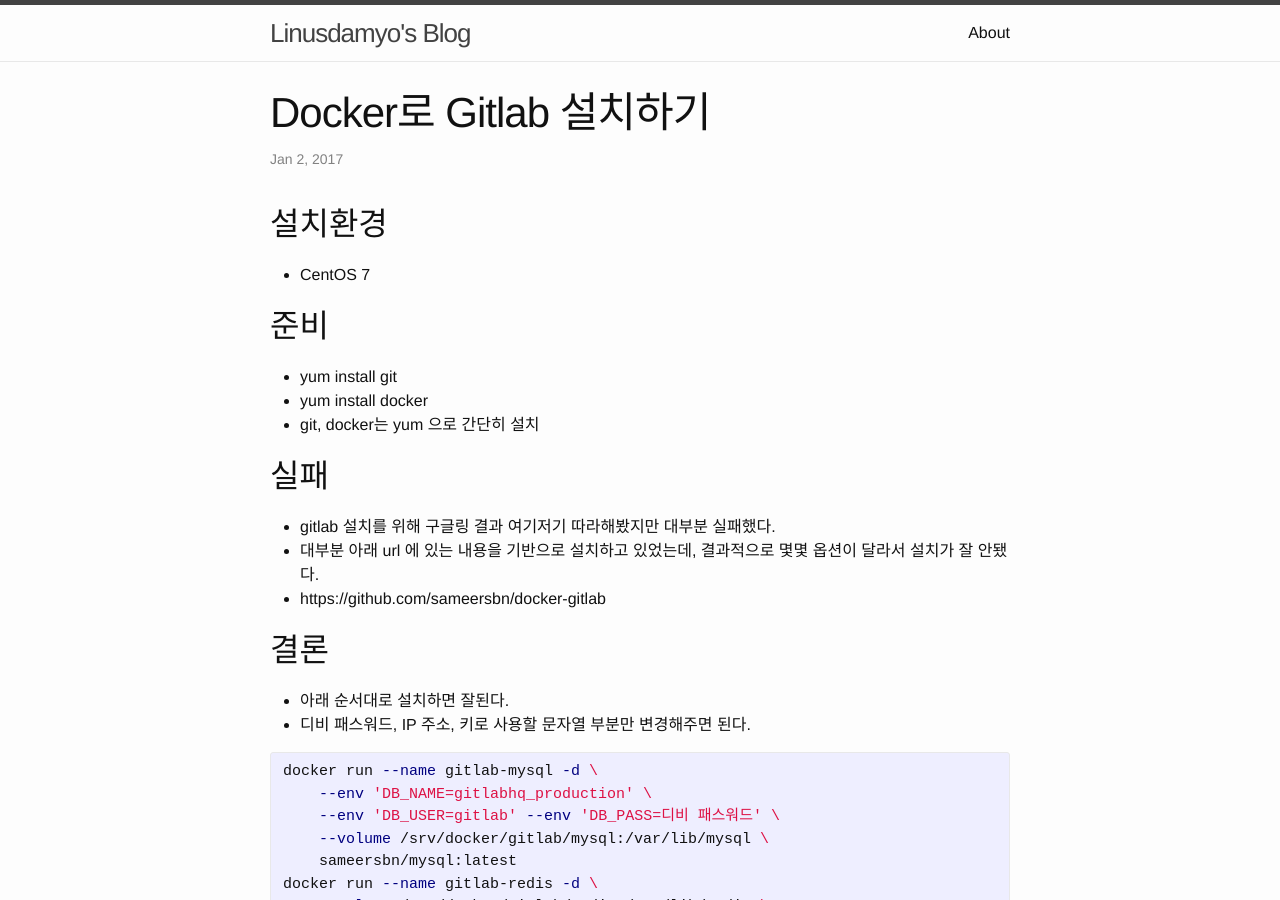
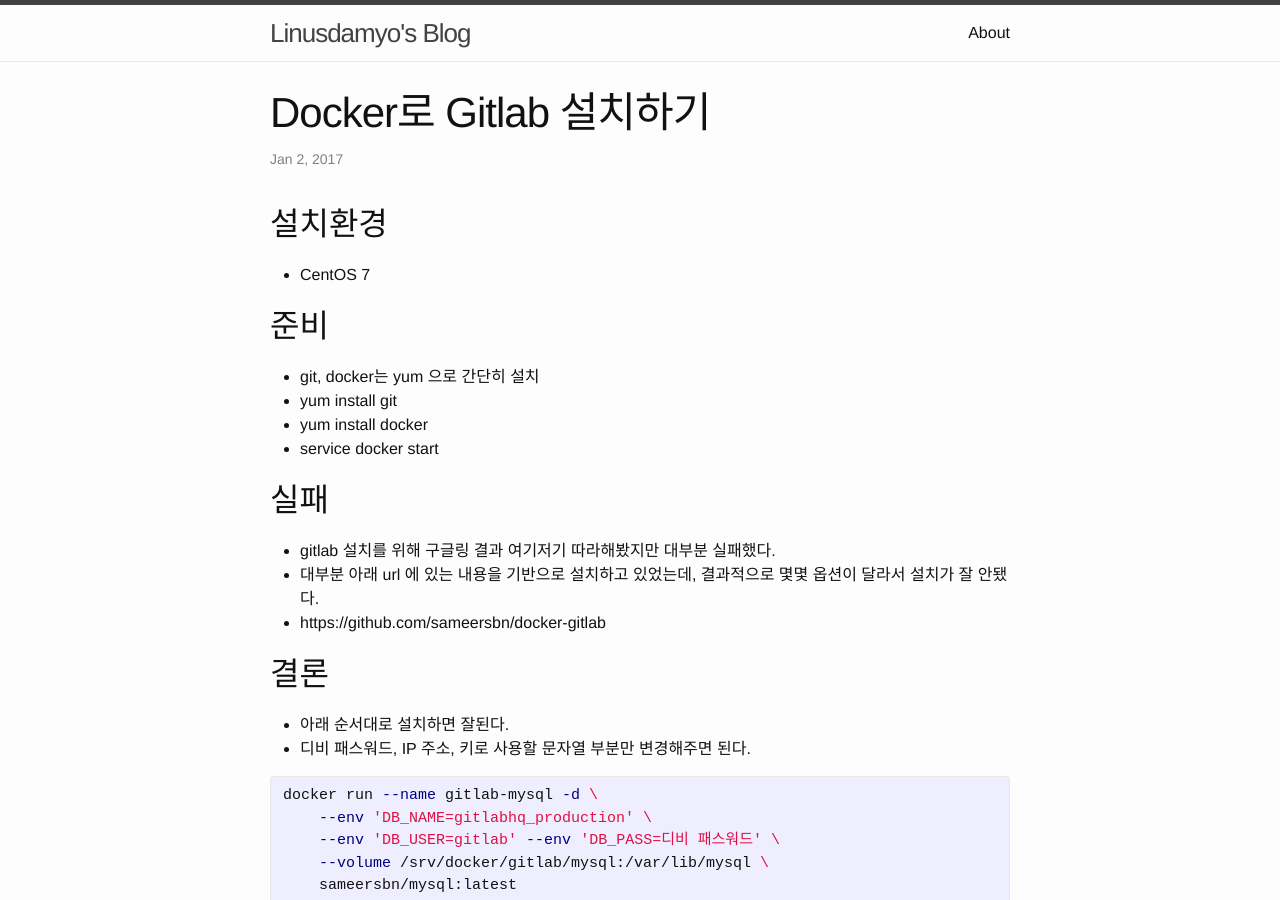
Before and after one commit to linusdamyo/linusdamyo.github.io, a Jekyll site: the page built from _posts/2017-01-02-gitlab-using-docker.md, in a window 1280 px wide and 900 px high. Built offline with Jekyll 4.4.1, drawn with Linux system fonts in a browser that asks for light colours.

Commit message:
service docker start

```diff
--- a/_posts/2017-01-02-gitlab-using-docker.md
+++ b/_posts/2017-01-02-gitlab-using-docker.md
@@ -8,9 +8,10 @@ categories: docker
 - CentOS 7
 
 ## 준비
+- git, docker는 yum 으로 간단히 설치
 - yum install git
 - yum install docker
-- git, docker는 yum 으로 간단히 설치
+- service docker start
 
 ## 실패
 - gitlab 설치를 위해 구글링 결과 여기저기 따라해봤지만 대부분 실패했다.
```
